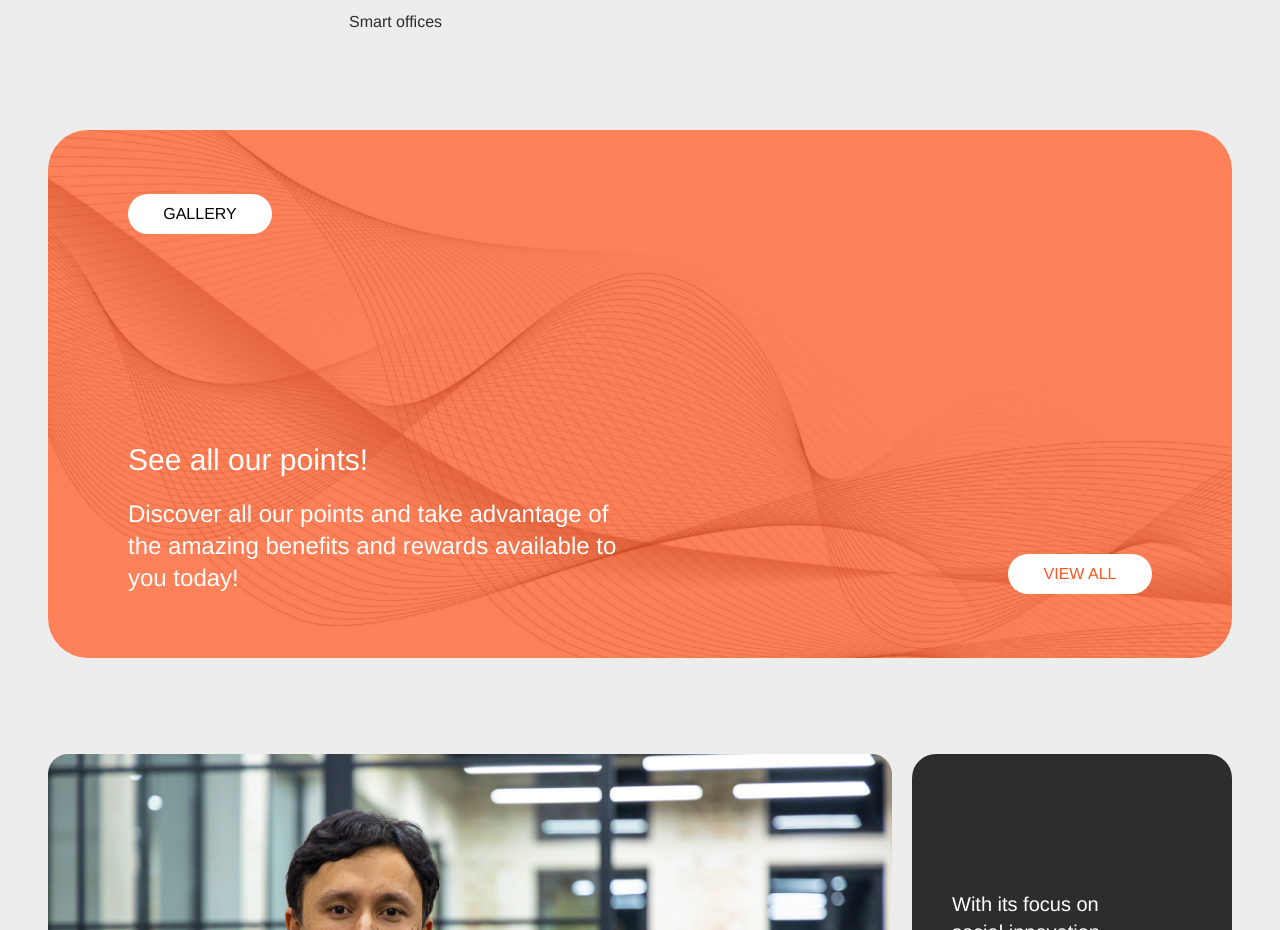
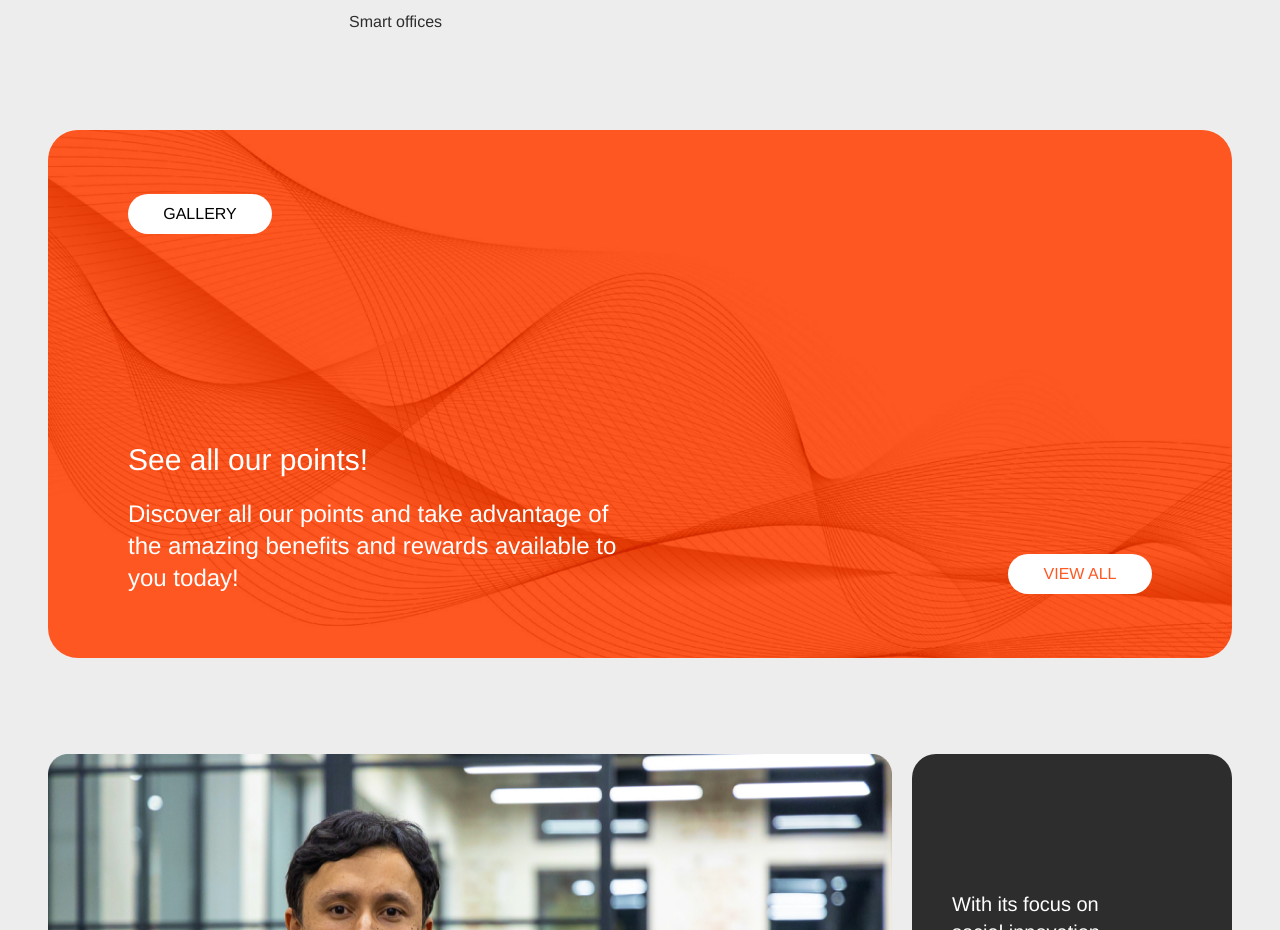
Before and after one commit to shox404/Impact.t, a React (Create React App) app: page /about-studio in a window 1280 px wide. Shown: the part 2768-3698 px from the top of the page. Built offline with nearby package versions, Linux system fonts and the light colour scheme; a web font is replaced by a local one.

Commit message:
GulnozaLink

```diff
--- a/src/pages/AboutStudio/index.jsx
+++ b/src/pages/AboutStudio/index.jsx
@@ -50,7 +50,7 @@ export default function Index() {
                 </div>
             </div>
             <div className='w-full pt-24 px-12'>
-                <div className='rounded-[40px] bg-[#FF5722] bg-backgroundImageAboutStudio bg-no-repeat bg-cover px-20 lg:px-10 lg:py-10 py-16 h-auto w-full sm:text-center'>
+                <div className='rounded-[30px] bg-backgroundImageAboutStudio bg-no-repeat bg-cover px-20 lg:px-10 lg:py-10 py-16 h-auto w-full sm:text-center'>
                     <Link to={'/gallery'}>
                         <button className='w-36 h-10 bg-white rounded-full'>
                             GALLERY
```
Also changed, not shown: src/pages/AboutStudio/assets/AboutStudio10.png, src/pages/AboutStudio/assets/AboutStudio11.png (deleted).
